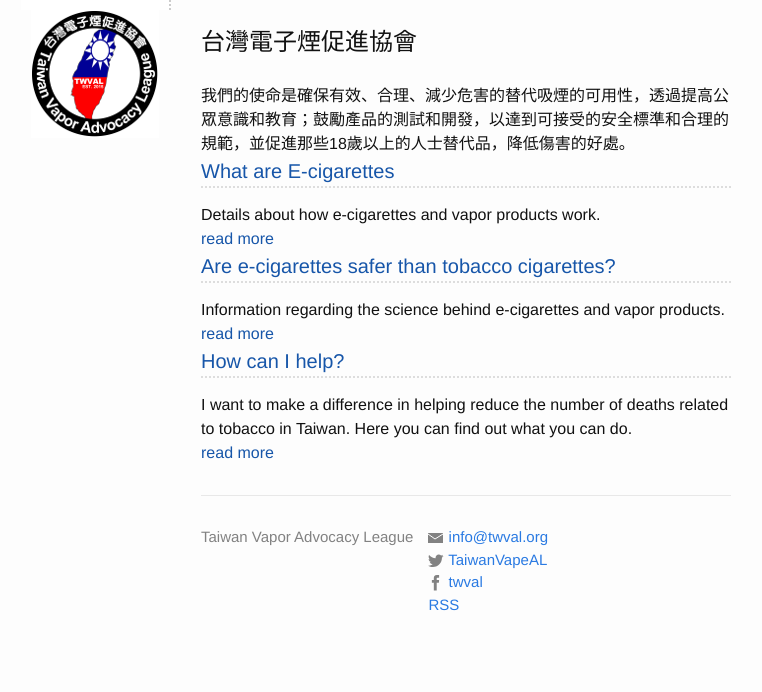
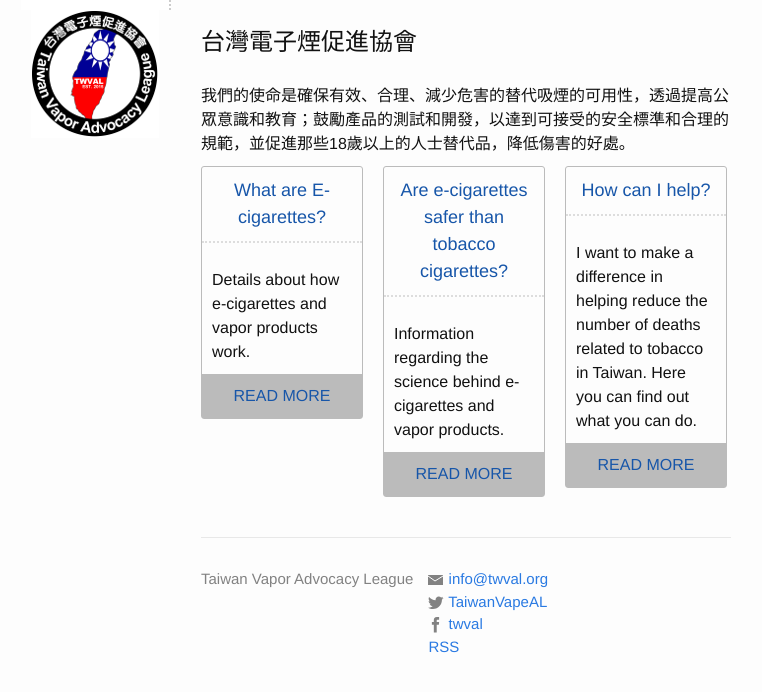
Before and after one commit to mose/twval-octopress, a Jekyll site: the page built from index.html, in a window 1280 px wide. Shown: the top 692 px of the page, without its empty margins (279-1041 px from the left). Built offline with Jekyll 4.4.1, drawn with Linux system fonts in a browser that asks for light colours.

Commit message:
better styling for home

```diff
--- a/_sass/_layout.scss
+++ b/_sass/_layout.scss
@@ -222,7 +222,6 @@
   }
 }
 
-
 .snapjs-left .site-menu {
   display: block;
   right: 0;
@@ -241,3 +240,34 @@
     display: block;
   }
 }
+
+.homelinks {
+  position: relative;
+  margin: 0 -10px;
+  .linkblock {
+    float: left;
+    width: 162px;
+    border: 1px solid #bbb;
+    margin: 10px;
+    border-radius: 3px;
+    h2 {
+      padding: 10px;
+      font-size: 18px;
+      text-align: center;
+    }
+    .linkinfo {
+      padding: 10px;
+    }
+    .linkmore {
+      a {
+        display: block;
+        background-color: #bbb;
+        text-align: center;
+        padding: 10px;
+        text-transform: uppercase;
+
+      }
+    }
+  }
+  @extend %clearfix;
+}
--- a/index.html
+++ b/index.html
@@ -14,21 +14,21 @@
 <div class="homelinks">
 
   <div class="linkblock">
-    <h2><a href="">What are E-cigarettes</a></h2>
-    <div>Details about how e-cigarettes and vapor products work.</div>
-    <div><a href="">read more</a></div>
+    <h2><a href="">What are E-cigarettes?</a></h2>
+    <div class="linkinfo">Details about how e-cigarettes and vapor products work.</div>
+    <div class="linkmore"><a href="">read more</a></div>
   </div>
 
   <div class="linkblock">
     <h2><a href="">Are e-cigarettes safer than tobacco cigarettes?</a></h2>
-    <div>Information regarding the science behind e-cigarettes and vapor products.</div>
-    <div><a href="">read more</a></div>
+    <div class="linkinfo">Information regarding the science behind e-cigarettes and vapor products.</div>
+    <div class="linkmore"><a href="">read more</a></div>
   </div>
 
   <div class="linkblock">
     <h2><a href="">How can I help?</a></h2>
-    <div>I want to make a difference in helping reduce the number of deaths related to tobacco in Taiwan. Here you can find out what you can do.</div>
-    <div><a href="">read more</a></div>
+    <div class="linkinfo">I want to make a difference in helping reduce the number of deaths related to tobacco in Taiwan. Here you can find out what you can do.</div>
+    <div class="linkmore"><a href="">read more</a></div>
   </div>
 
 </div>
```
Also changed, not shown: en/index.html (+7 -7 lines).
